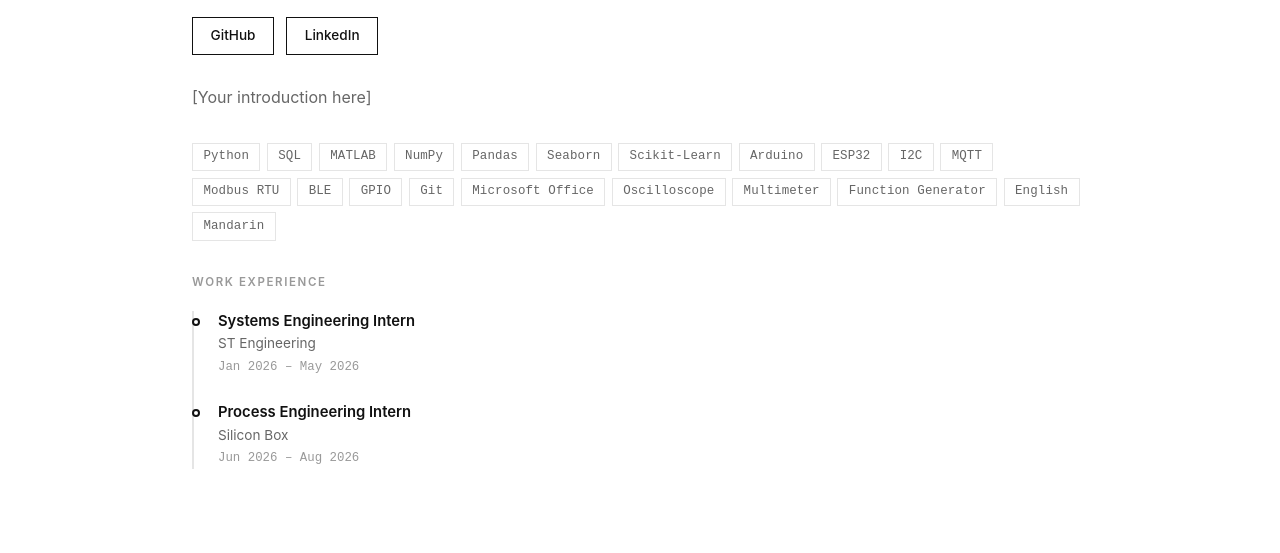
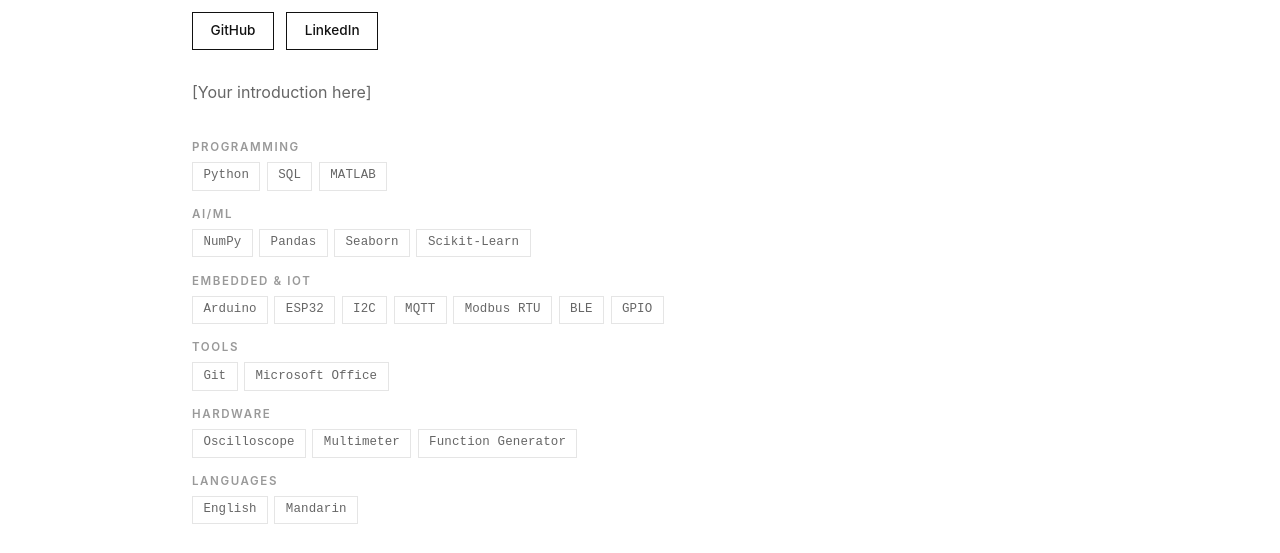
Before and after one commit to y-ell/y-ell.github.io, a plain HTML site: page index.html in a window 1280 px wide. Shown: the part 246-799 px from the top of the page. Drawn offline with Linux system fonts and the light colour scheme; no server answers.

Commit message:
Categorised skills section

```diff
--- a/index.html
+++ b/index.html
@@ -160,11 +160,27 @@
       margin-bottom: 2rem;
     }
 
+    .skills {
+      display: flex;
+      flex-direction: column;
+      gap: 0.9rem;
+      margin-bottom: 2rem;
+    }
+
+    .skill-group-label {
+      font-size: 0.72rem;
+      font-weight: 600;
+      letter-spacing: 0.14em;
+      text-transform: uppercase;
+      color: var(--gray-400);
+      display: block;
+      margin-bottom: 0.35rem;
+    }
+
     .tags {
       display: flex;
       flex-wrap: wrap;
       gap: 0.4rem;
-      margin-bottom: 2rem;
     }
 
     .tag {
@@ -574,14 +590,27 @@
 
   <p class="home-bio">[Your introduction here]</p>
 
+  <div class="skills">
+    <div class="skill-group">
+      <span class="skill-group-label">Programming</span>
       <div class="tags">
         <span class="tag">Python</span>
         <span class="tag">SQL</span>
         <span class="tag">MATLAB</span>
+      </div>
+    </div>
+    <div class="skill-group">
+      <span class="skill-group-label">AI/ML</span>
+      <div class="tags">
         <span class="tag">NumPy</span>
         <span class="tag">Pandas</span>
         <span class="tag">Seaborn</span>
         <span class="tag">Scikit-Learn</span>
+      </div>
+    </div>
+    <div class="skill-group">
+      <span class="skill-group-label">Embedded &amp; IoT</span>
+      <div class="tags">
         <span class="tag">Arduino</span>
         <span class="tag">ESP32</span>
         <span class="tag">I2C</span>
@@ -589,13 +618,30 @@
         <span class="tag">Modbus RTU</span>
         <span class="tag">BLE</span>
         <span class="tag">GPIO</span>
+      </div>
+    </div>
+    <div class="skill-group">
+      <span class="skill-group-label">Tools</span>
+      <div class="tags">
         <span class="tag">Git</span>
         <span class="tag">Microsoft Office</span>
+      </div>
+    </div>
+    <div class="skill-group">
+      <span class="skill-group-label">Hardware</span>
+      <div class="tags">
         <span class="tag">Oscilloscope</span>
         <span class="tag">Multimeter</span>
         <span class="tag">Function Generator</span>
+      </div>
+    </div>
+    <div class="skill-group">
+      <span class="skill-group-label">Languages</span>
+      <div class="tags">
         <span class="tag">English</span>
         <span class="tag">Mandarin</span>
+      </div>
+    </div>
   </div>
 
   <p class="exp-label">Work Experience</p>
```
Lines whose indentation alone changed are shown as unchanged.
